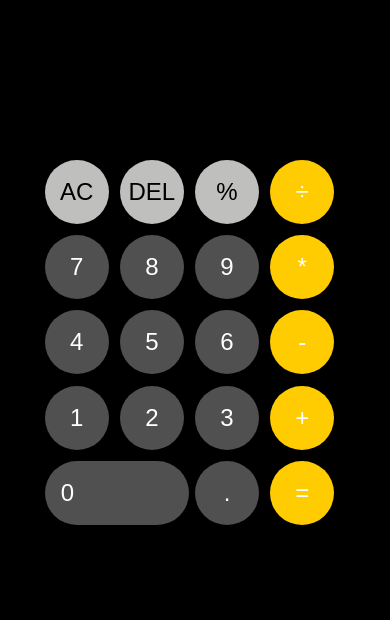
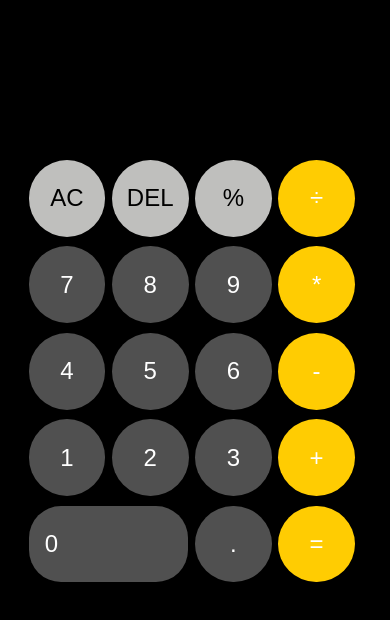
Before and after one commit to Elochukwu3/Calculator-II, a React (Create React App) app: page / in a window 390 px wide. Shown: the top 620 px of the page. Built offline with nearby package versions, Linux system fonts and the light colour scheme.

Commit message:
grid styles

```diff
--- a/src/components/Style.css
+++ b/src/components/Style.css
@@ -5,6 +5,9 @@
     margin: 0;
     padding: 0;
     text-decoration: none;
+}
+html{
+    overflow: hidden;
 }
 body{
     min-height: 100vh;
@@ -43,8 +46,6 @@ body{
 }
 .previous-operand{
     font-size: 1rem;
-
-
 }
 .current{
     font-weight: bolder;
@@ -76,3 +77,18 @@ button{
 button:hover, button:focus{
    transform: background, ease-out;
 }
+@media screen and (max-width: 410px) {
+    .grid-container{
+        grid-template-columns: repeat(4, 5.2rem);
+        grid-template-rows: minmax(7rem, auto) repeat(5, 5.4rem);
+    }
+    button{
+        border-radius: 50%;
+        background: rgb(80, 80, 80);
+        width: 4.8rem;
+        height: 4.8rem;
+        font-size: 1.5rem;
+        color: #fff ;
+        border: unset;
+    }
+}
```
